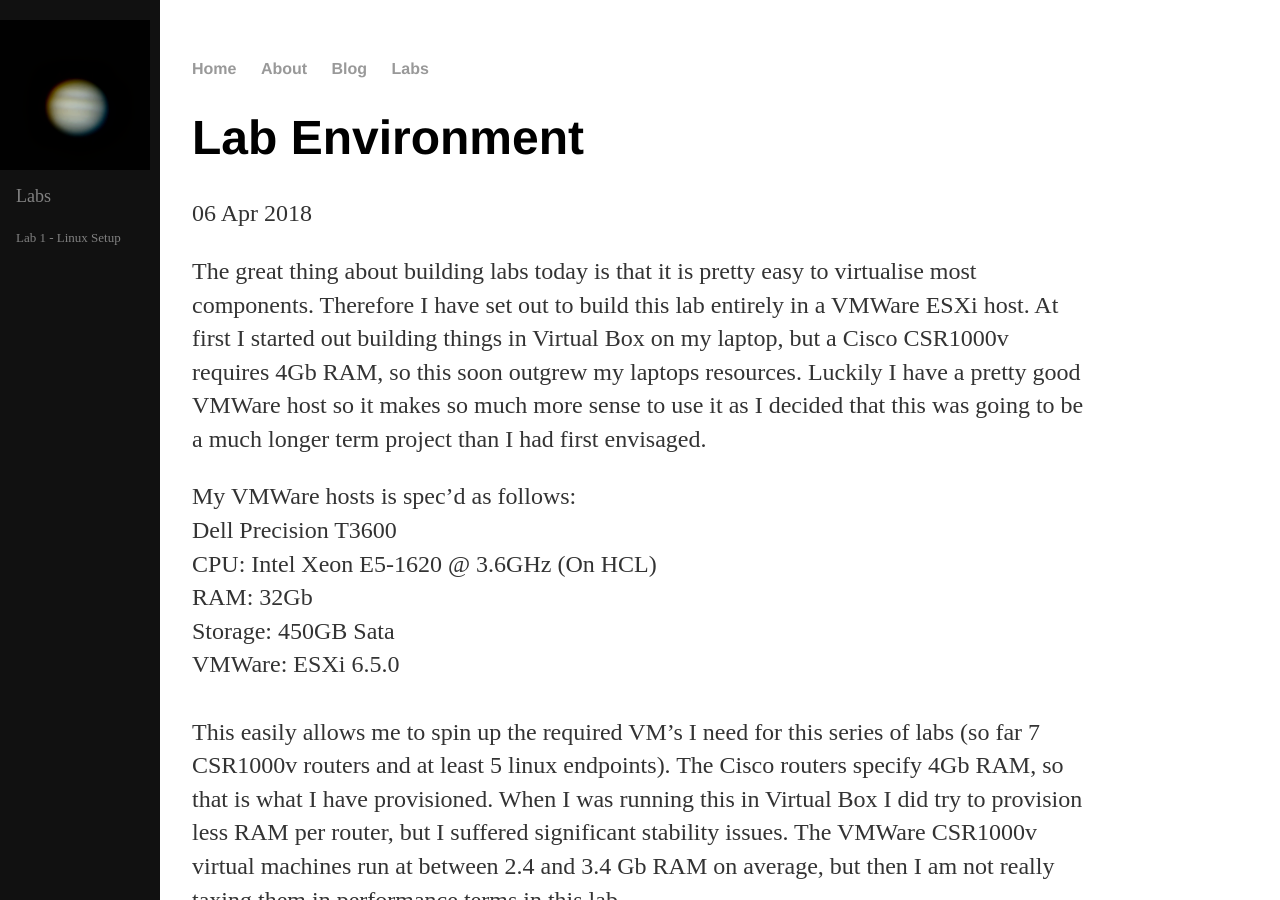
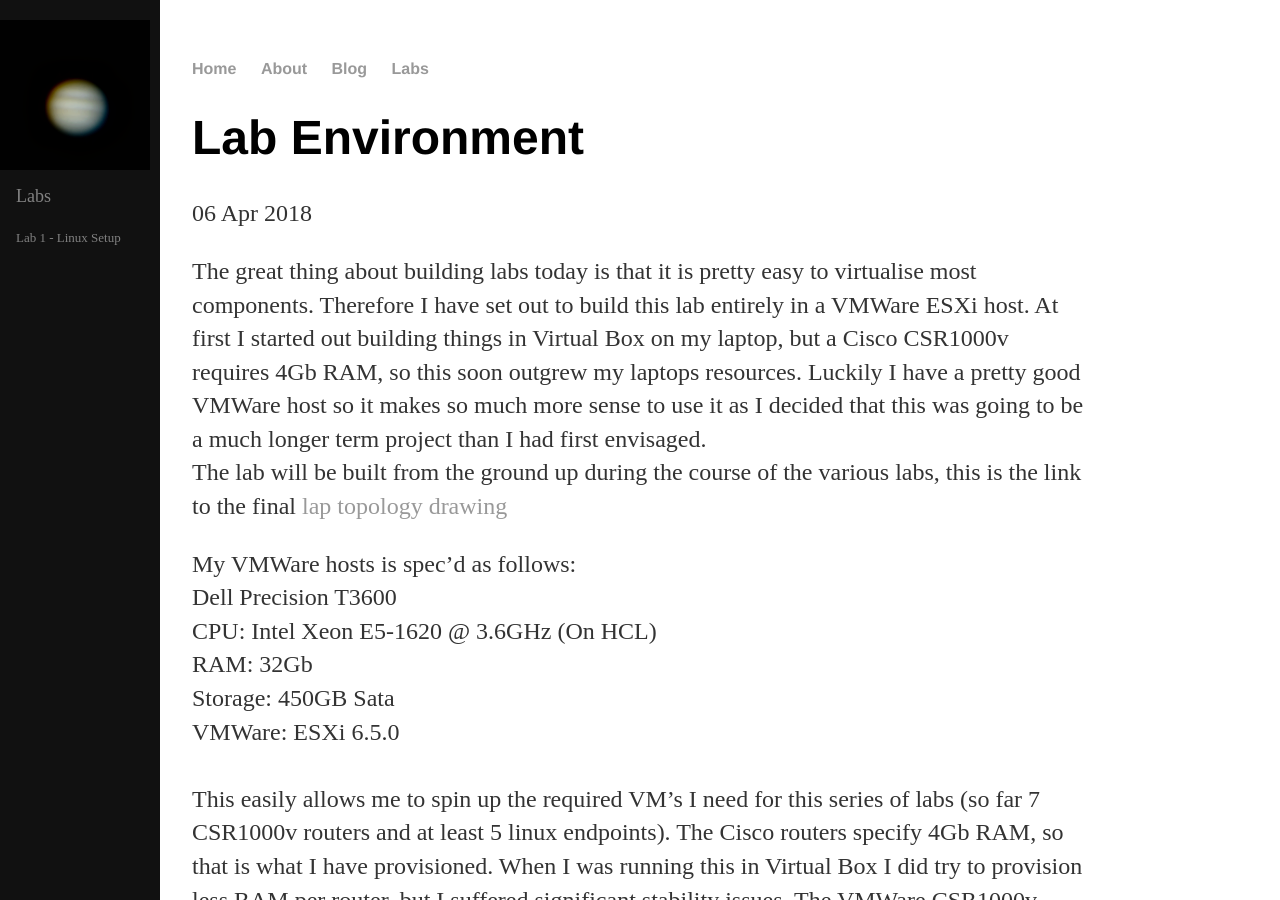
Before and after one commit to craigeowen/craigeowen.github.io, a Jekyll site: the page built from _posts/2018-04-06-Lab-environment.md, in a window 1280 px wide and 900 px high. Built offline with Jekyll 4.4.1, drawn with Linux system fonts in a browser that asks for light colours.

Commit message:
Update 2018-04-06-Lab-environment.md

```diff
--- a/_posts/2018-04-06-Lab-environment.md
+++ b/_posts/2018-04-06-Lab-environment.md
@@ -7,7 +7,8 @@ date: 2018-04-06
 The great thing about building labs today is that it is pretty easy to virtualise most components.
 Therefore I have set out to build this lab entirely in a VMWare ESXi host.
 At first I started out building things in Virtual Box on my laptop, but a Cisco CSR1000v requires 4Gb RAM, so this soon outgrew my laptops resources.
-Luckily I have a pretty good VMWare host so it makes so much more sense to use it as I decided that this was going to be a much longer term project than I had first envisaged.
+Luckily I have a pretty good VMWare host so it makes so much more sense to use it as I decided that this was going to be a much longer term project than I had first envisaged.<br>
+The lab will be built from the ground up during the course of the various labs, this is the link to the final <a href="https://github.com/craigeowen/my-network-ansible_playbooks/blob/master/2b.%20Laptop_Lab_JPEG.jpg">lap topology drawing</a>
 
 My VMWare hosts is spec'd as follows:<br>
 Dell Precision T3600<br>
```
